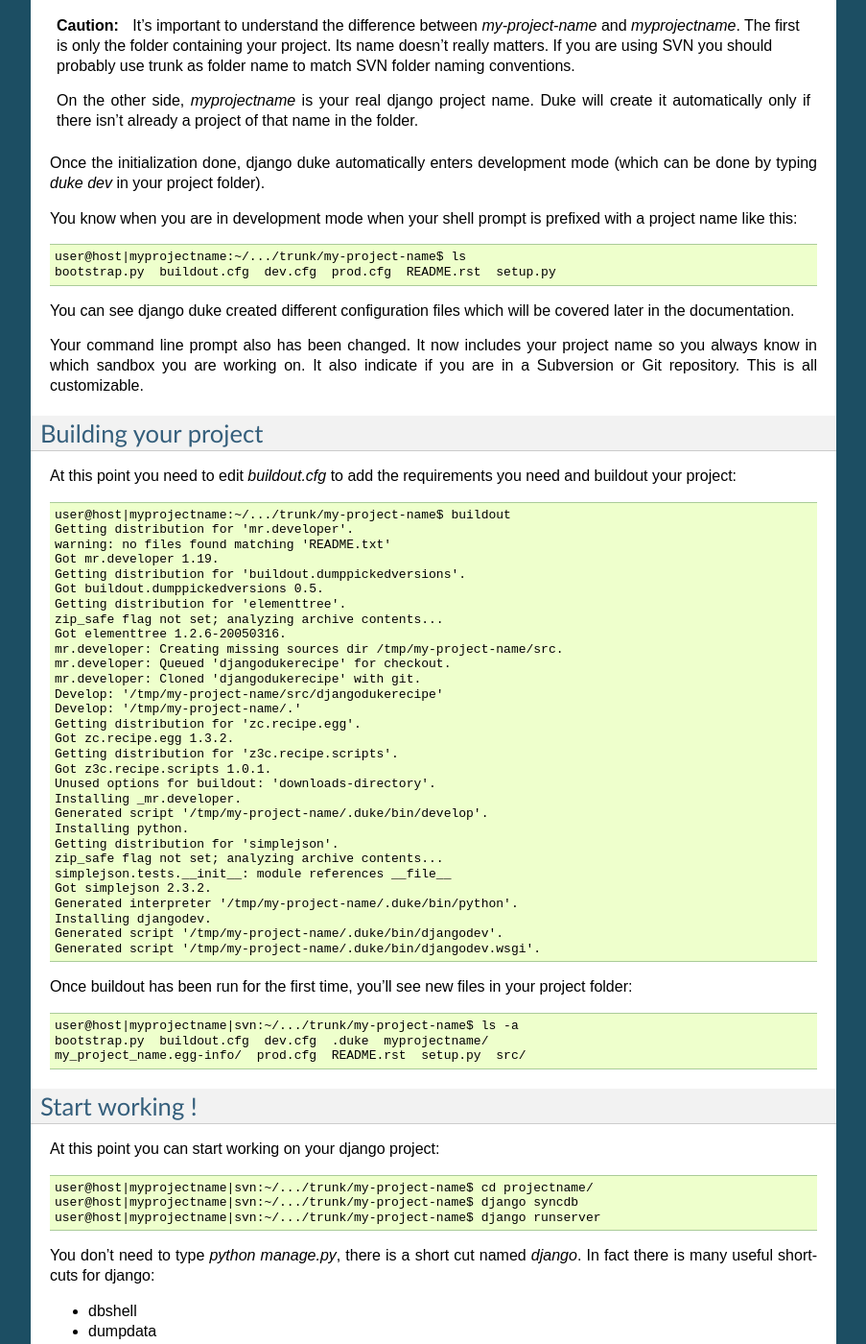
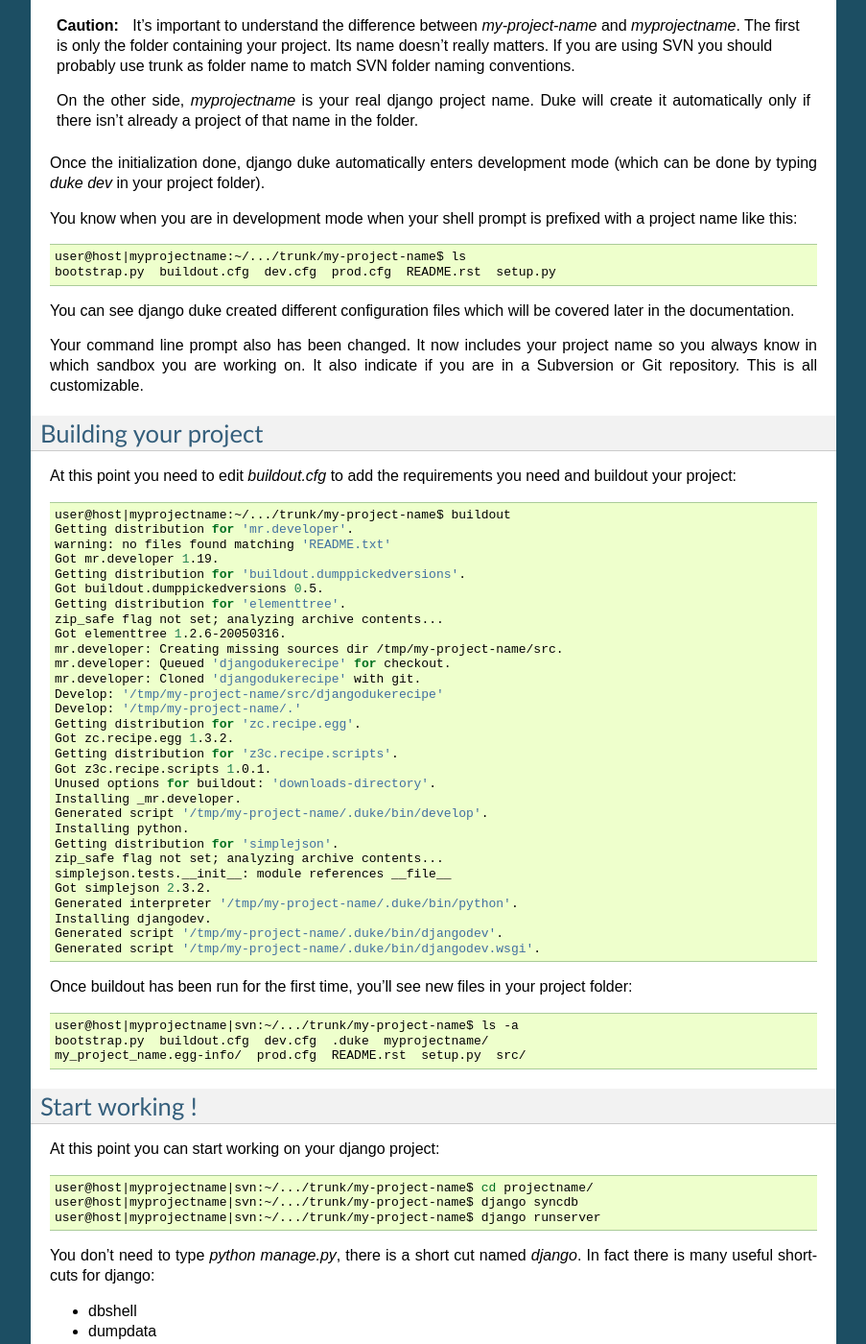
Before and after one commit to h3/django-duke-client, a Sphinx documentation site: the page built from docs/tutorial.rst, in a window 1280 px wide and 1400 px high, scrolled down 1536 px. Shown: the whole window at 96% size, without its empty margins (198-1101 px from the left). Built offline with Sphinx 7.4.7, drawn with Linux system fonts in a browser that asks for light colours; some of the changed text lies outside the part shown.

Commit message:
Updated documentation

```diff
--- a/docs/development_mode.rst
+++ b/docs/development_mode.rst
@@ -14,7 +14,9 @@ environment which provide some shortcuts and utilities to make it easier to
 work with django.
 
 To activate the development environment on a project managed by duke, simply
-go in the project folder and type `duke dev`::
+go in the project folder and type `duke dev`:
+
+.. code-block:: bash
 
     user@host$: cd my-project-name/
     user@host$: duke dev
--- a/docs/tutorial.rst
+++ b/docs/tutorial.rst
@@ -41,7 +41,9 @@ When the project is built, it looks like this::
 Starting a project from scratch
 ===============================
 
-Creating a new project from scratch is easy as::
+Creating a new project from scratch is easy as:
+
+.. code-block:: bash
 
     user@host$ duke startproject my-project-name
     user@host$ cd my-project-name/
@@ -56,7 +58,9 @@ Initializing your project
 =========================
 
 Next we need to initialize duke on this project. Which can be done
-like so::
+like so:
+
+.. code-block:: bash
 
     user@host$ duke init myprojectname
     Installing bootstrap.py..
@@ -91,7 +95,9 @@ Once the initialization done, django duke automatically enters development
 mode (which can be done by typing `duke dev` in your project folder).
 
 You know when you are in development mode when your shell prompt is prefixed
-with a project name like this::
+with a project name like this:
+
+.. code-block:: bash
 
     user@host|myprojectname:~/.../trunk/my-project-name$ ls
     bootstrap.py  buildout.cfg  dev.cfg  prod.cfg  README.rst  setup.py
@@ -107,7 +113,9 @@ Building your project
 =====================
 
 At this point you need to edit `buildout.cfg` to add the requirements you need
-and buildout your project::
+and buildout your project:
+
+.. code-block:: bash
 
     user@host|myprojectname:~/.../trunk/my-project-name$ buildout
     Getting distribution for 'mr.developer'.
@@ -142,7 +150,9 @@ and buildout your project::
 
 
 Once buildout has been run for the first time, you'll see new files in your project
-folder::
+folder:
+
+.. code-block:: bash
 
     user@host|myprojectname|svn:~/.../trunk/my-project-name$ ls -a
     bootstrap.py  buildout.cfg  dev.cfg  .duke  myprojectname/
@@ -152,7 +162,9 @@ folder::
 Start working !
 ===============
 
-At this point you can start working on your django project::
+At this point you can start working on your django project:
+
+.. code-block:: bash
 
     user@host|myprojectname|svn:~/.../trunk/my-project-name$ cd projectname/
     user@host|myprojectname|svn:~/.../trunk/my-project-name$ django syncdb
@@ -175,7 +187,9 @@ Customization
 
 You can tweak your development environment quite alot.
 
-To do so, simply type this command::
+To do so, simply type this command:
+
+.. code-block:: bash
 
     user@host$ duke customize
     Copying setup.py to ~/.duke/templates/
```
Also changed, not shown: README.rst (+12 -4 lines), docs/customization.rst (+15 -5 lines), docs/install.rst (+9 -3 lines).
